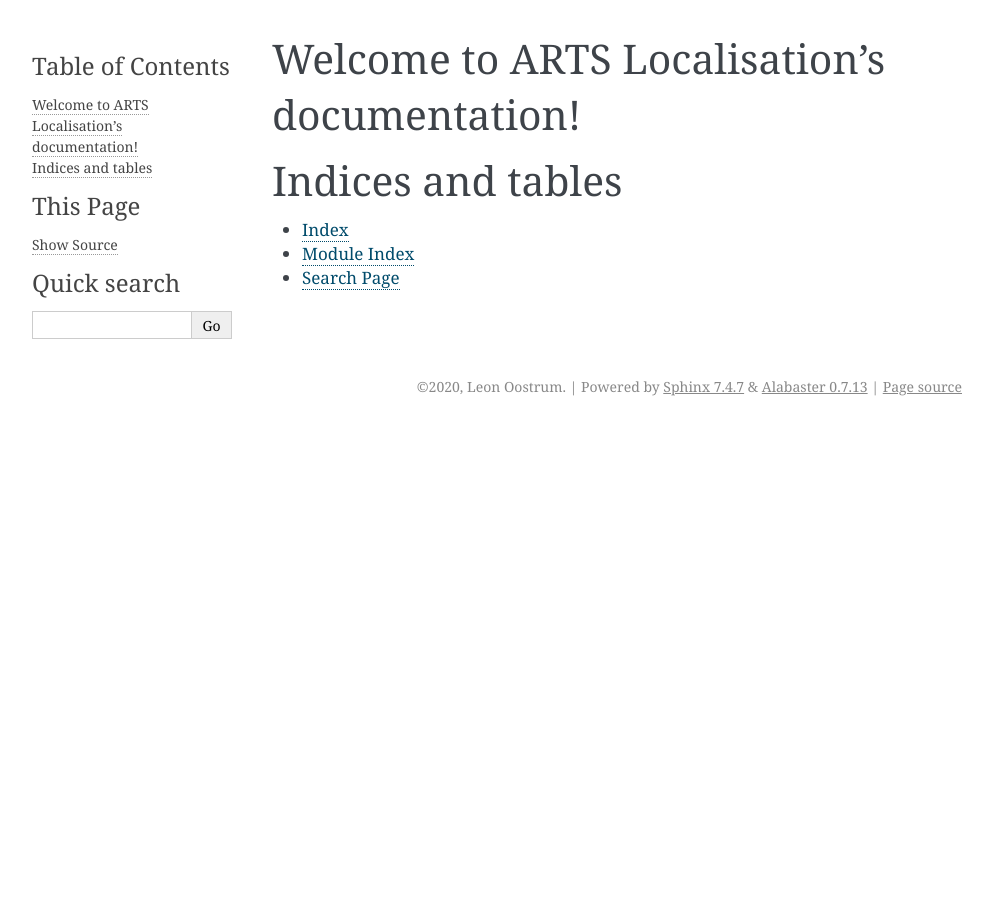
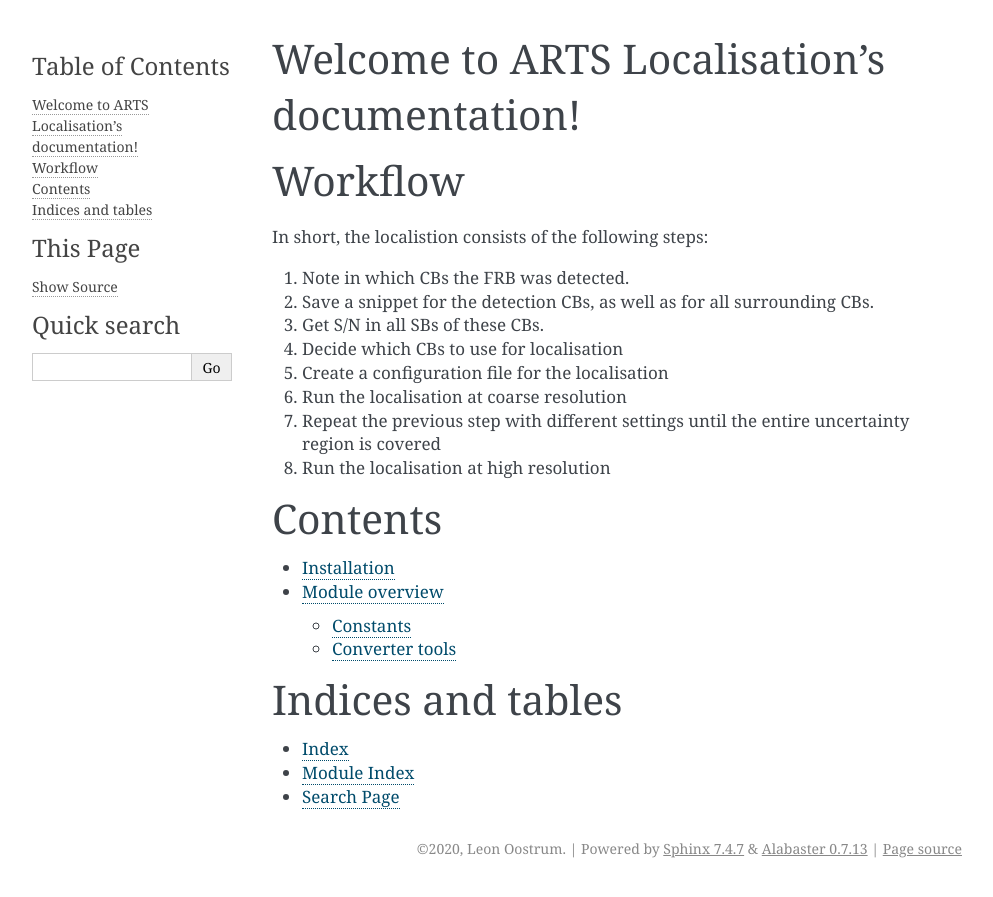
Before and after one commit to loostrum/arts_localisation, a Sphinx documentation site: the page built from docs/index.rst, in a window 1280 px wide. Shown: the top 897 px of the page, without its empty margins (148-1141 px from the left). Built offline with Sphinx 7.4.7, drawn with Linux system fonts in a browser that asks for light colours.

Commit message:
Update documentation, fix some docstrings

```diff
--- /dev/null
+++ b/docs/_modules/modules.rst
@@ -0,0 +1,11 @@
+Module overview
+===============
+
+
+Constants
+---------
+.. automodule:: arts_localisation.constants
+
+Converter tools
+---------------
+.. automodule:: arts_localisation.convert
--- a/docs/index.rst
+++ b/docs/index.rst
@@ -6,11 +6,30 @@
 Welcome to ARTS Localisation's documentation!
 =============================================
 
+
+
+Workflow
+========
+
+In short, the localistion consists of the following steps:
+
+#. Note in which CBs the FRB was detected.
+#. Save a snippet for the detection CBs, as well as for all surrounding CBs.
+#. Get S/N in all SBs of these CBs.
+#. Decide which CBs to use for localisation
+#. Create a configuration file for the localisation
+#. Run the localisation at coarse resolution
+#. Repeat the previous step with different settings until the entire uncertainty region is covered
+#. Run the localisation at high resolution
+
+Contents
+========
+
 .. toctree::
    :maxdepth: 2
-   :caption: Contents:
 
-
+   _modules/install
+   _modules/modules
 
 Indices and tables
 ==================
```
Also changed, not shown: docs/_modules/install.rst (added, +15 -0 lines), 2 other files.
